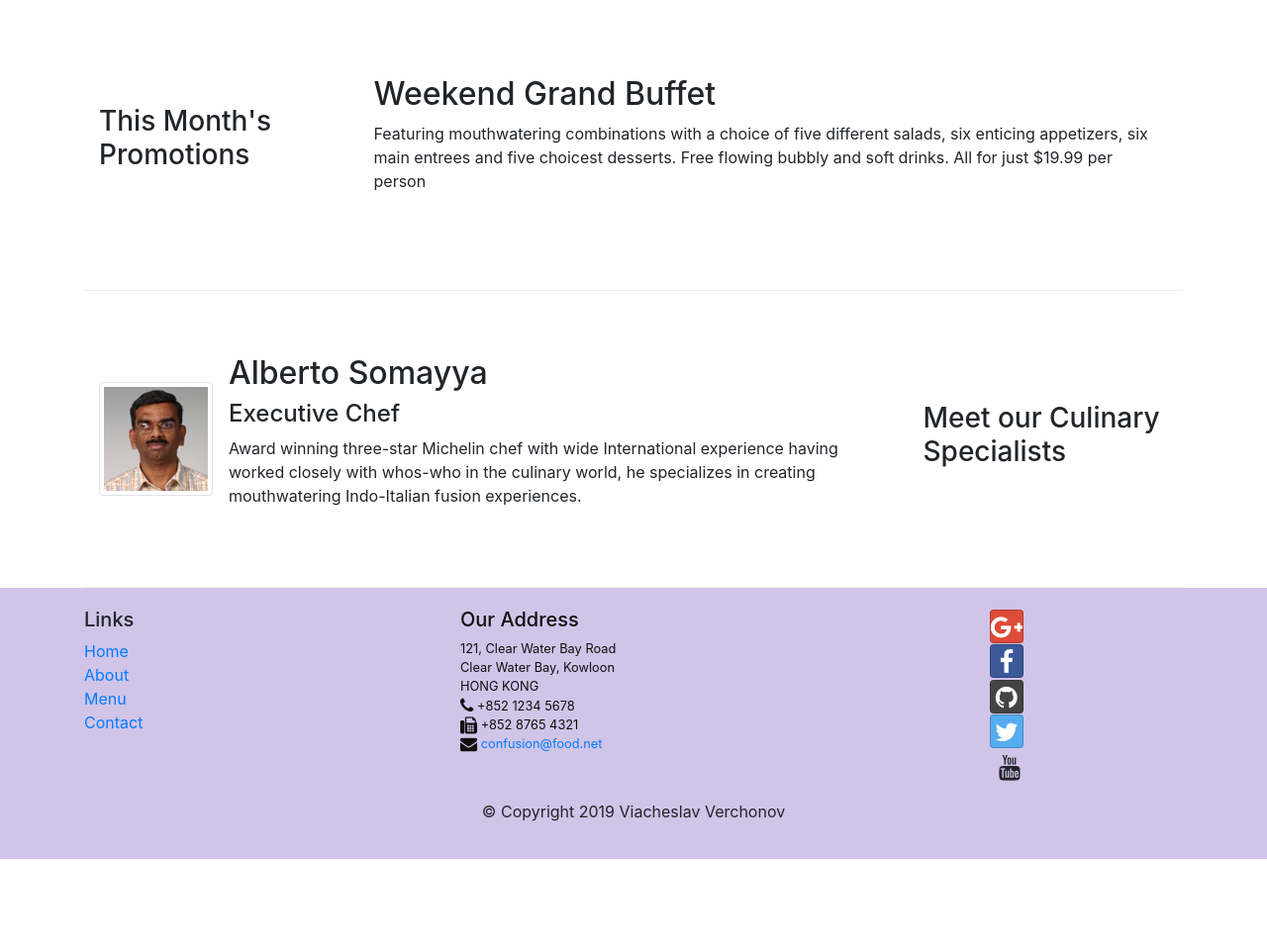
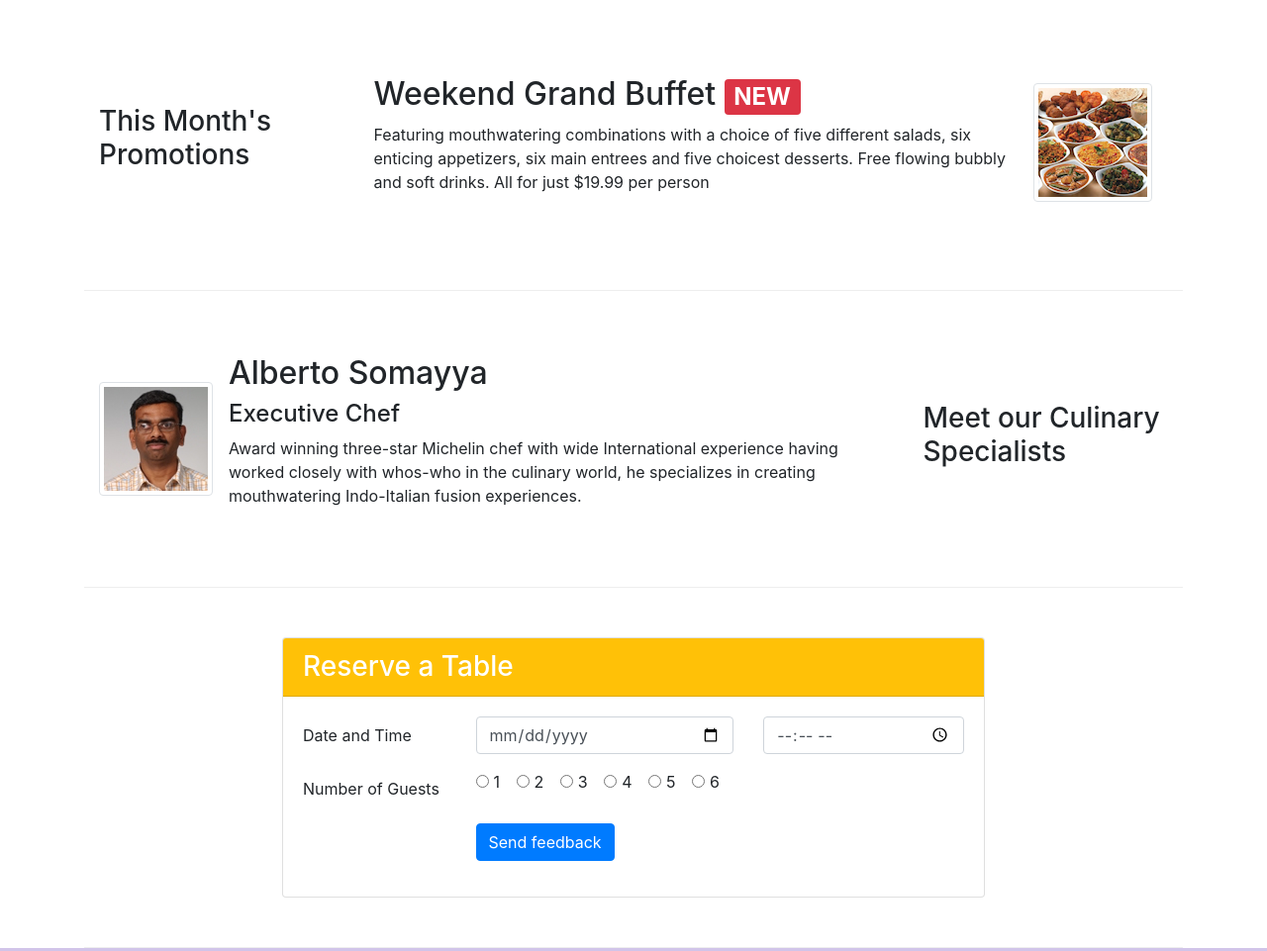
Before and after one commit to shibasensei/frontendUIHongKongUniverity, a website: page index.html in a window 1280 px wide. Shown: the part 640-1601 px from the top of the page at 99% size. Before the commit the page ends 1508 px from the top, so only its background shows below. Drawn offline with nearby package versions, Linux system fonts and the light colour scheme.

Commit message:
assignment 2 done

```diff
--- a/index.html
+++ b/index.html
@@ -12,7 +12,7 @@
   <link rel="stylesheet" href="node_modules/bootstrap-social/bootstrap-social.css">
   <link rel="stylesheet" href="./styles/styles.css">
 
-  <title></title>
+  <title>Home</title>
 </head>
 
 <body>
@@ -47,8 +47,11 @@
           <h1>Ristorante con Fusion</h1>
           <p>We take inspiration from the World's best cuisines, and create a unique fusion experience. Our lipsmacking creations will tickle your culinary senses!</p>
         </div>
-        <div class="col-12 col-sm align-self-center">
+        <div class="col-12 col-sm-3 align-self-center">
           <img src="./img/logo.png" alt="main logo" class="img-fluid">
+        </div>
+        <div class="col-12 col-sm-3 align-self-center">
+          <button type="button" class="btn btn-warning btn-lg btn-block" onclick="document.getElementById('res').scrollIntoView();" >Reserve Table</button>
         </div>
       </div>
     </div>
@@ -64,9 +67,9 @@
           <img class="d-flex mr-3 img-thumbnail align-self-center" src="./img/uthappizza.png" alt=" utha pizza">
           <div class="media-body">
             <h2 class="mt-0">Uthappizza <span class="badge badge-danger">HOT</span>
-                                        <span class="badge badge-pill badge-secondary">$4.99</span>
-             </h2>
-            <p>A unique combination of Indian Uthappam (pancake) and Italian pizza, topped with Cerignola olives, ripe vine cherry tomatoes, Vidalia onion, Guntur chillies and Buffalo Paneer.</p>
+              <span class="badge badge-pill badge-secondary">$4.99</span>
+            </h2>
+            <p class="d-none d-sm-block">A unique combination of Indian Uthappam (pancake) and Italian pizza, topped with Cerignola olives, ripe vine cherry tomatoes, Vidalia onion, Guntur chillies and Buffalo Paneer.</p>
           </div>
         </div>
       </div>
@@ -78,9 +81,17 @@
         <h3>This Month's Promotions</h3>
       </div>
       <div class="col col-sm col-md">
-        <h2 class="mt-0">Weekend Grand Buffet</h2>
-        <p>Featuring mouthwatering combinations with a choice of five different salads, six enticing appetizers, six main entrees and five choicest desserts. Free flowing bubbly and soft drinks. All for just $19.99 per person </p>
+        <div class="media">
+          <div class="media-body">
+            <h2 class="mt-0">Weekend Grand Buffet
+              <span class="badge badge-danger">NEW</span>
+            </h2>
+            <p class="d-none d-sm-block">Featuring mouthwatering combinations with a choice of five different salads, six enticing appetizers, six main entrees and five choicest desserts. Free flowing bubbly and soft drinks. All for just $19.99 per person </p>
+          </div>
+          <img class="d-flex mr-3 img-thumbnail align-self-center" src="./img/buffet.png" alt="buffet picture">
+        </div>
       </div>
+
     </div>
 
     <div class="row row-content align-items-center">
@@ -93,7 +104,67 @@
           <div class="media-body">
             <h2>Alberto Somayya</h2>
             <h4>Executive Chef</h4>
-            <p>Award winning three-star Michelin chef with wide International experience having worked closely with whos-who in the culinary world, he specializes in creating mouthwatering Indo-Italian fusion experiences. </p>
+            <p class="d-none d-sm-block">Award winning three-star Michelin chef with wide International experience having worked closely with whos-who in the culinary world, he specializes in creating mouthwatering Indo-Italian fusion experiences. </p>
+          </div>
+        </div>
+      </div>
+    </div>
+    <div class="row row-content" id="res">
+      <div class="col-12 col-md-8 offset-md-2">
+        <div class="card">
+          <h3 class="card-header bg-warning text-white">Reserve a Table</h3>
+          <div class="card-body">
+            <form class="" action="index.html" method="post">
+              <div class="form-group row">
+                <label for="areaCode" class="col-12 col-md-3 col-form-label">Date and Time</label>
+                <div class="col-6 col-md-5">
+                  <input type="date" class="form-control" id="date" name="date" placeholder="date">
+                </div>
+                <div class=" col-6 col-md-4">
+                  <input type="time" class="form-control" id="time" name="time" placeholder="time">
+                </div>
+              </div>
+              <div class="form-group row">
+                <label for="areaCode" class="col-12 col-md-3 col-form-label">Number of Guests</label>
+                <div class="col-12 col-md-9">
+                  <div class="form-check-inline">
+                    <label class="form-check-label">
+                      <input type="radio" class="form-check-input" name="optradio">1
+                    </label>
+                  </div>
+                  <div class="form-check-inline">
+                    <label class="form-check-label">
+                      <input type="radio" class="form-check-input" name="optradio">2
+                    </label>
+                  </div>
+                  <div class="form-check-inline">
+                    <label class="form-check-label">
+                      <input type="radio" class="form-check-input" name="optradio">3
+                    </label>
+                  </div>
+                  <div class="form-check-inline">
+                    <label class="form-check-label">
+                      <input type="radio" class="form-check-input" name="optradio">4
+                    </label>
+                  </div>
+                  <div class="form-check-inline">
+                    <label class="form-check-label">
+                      <input type="radio" class="form-check-input" name="optradio">5
+                    </label>
+                  </div>
+                  <div class="form-check-inline">
+                    <label class="form-check-label">
+                      <input type="radio" class="form-check-input" name="optradio">6
+                    </label>
+                  </div>
+                </div>
+              </div>
+              <div class="form-group row">
+                <div class=" col-md-10 offset-md-3 ">
+                  <button class="btn btn-primary" type="submit">Send feedback</button>
+                </div>
+              </div>
+            </form>
           </div>
         </div>
       </div>
```
Also changed, not shown: contactus.html (+1 -1 lines).
